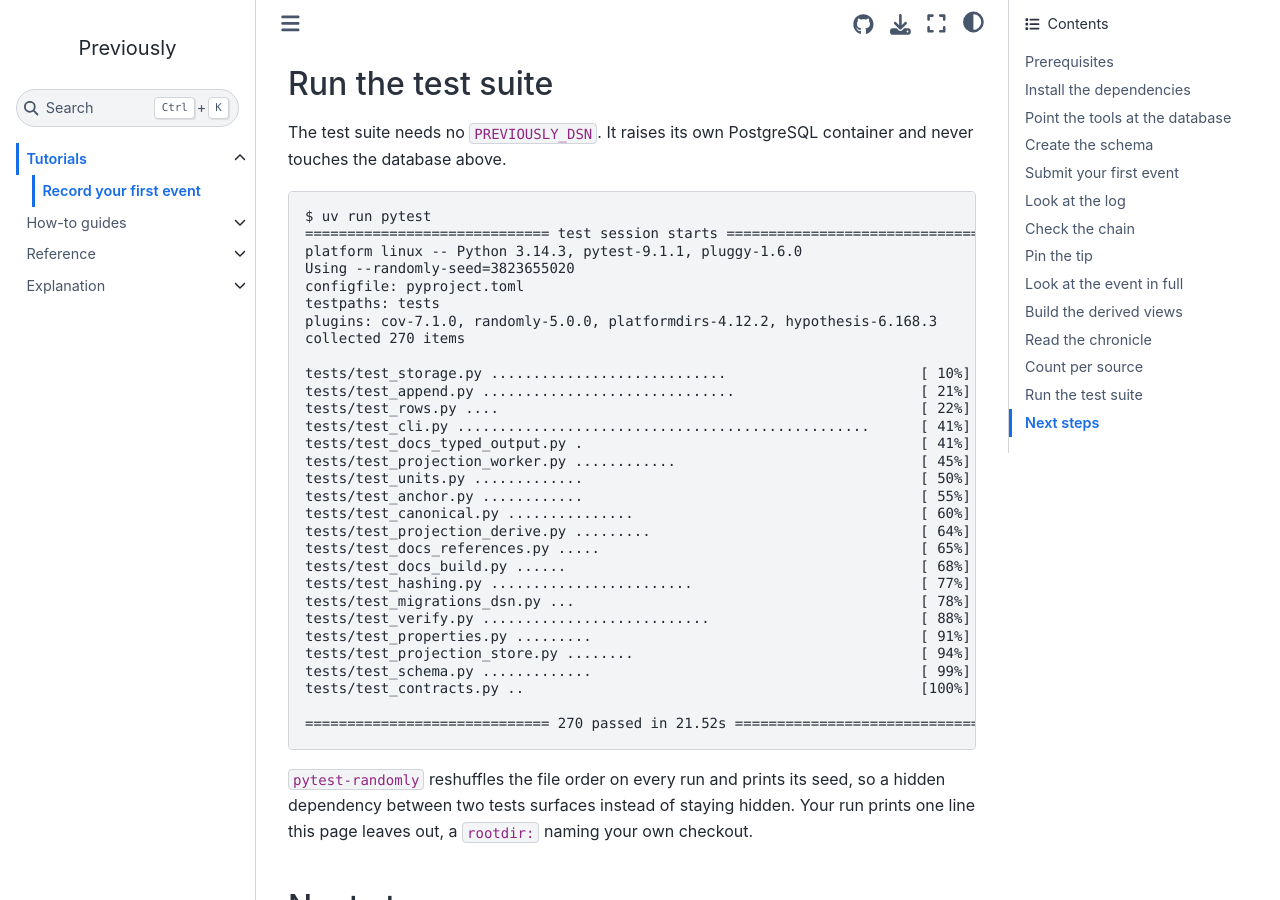
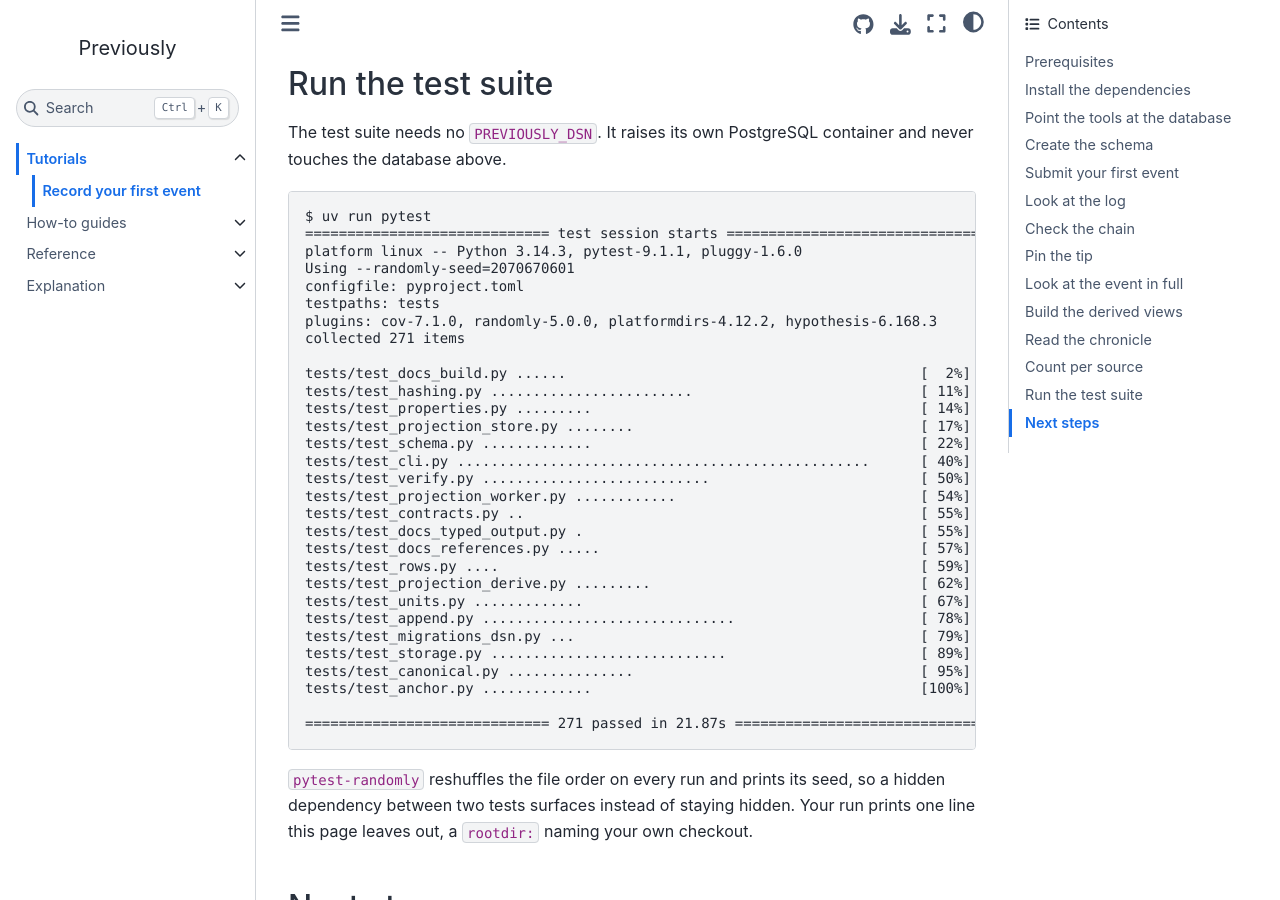
Before and after one commit to jensens/previously, a Sphinx documentation site: the page built from docs/tutorials/record-your-first-event.md, in a window 1280 px wide and 900 px high, scrolled down 4507 px. Built offline with Sphinx 7.4.7 and the Sphinx Book theme 1.1.4, drawn with Linux system fonts in a browser that asks for light colours.

Commit message:
fix: four sentences that said more than is true, and one test for the snapshot's errors
1. snapshot() docstring and concurrency.md: "a read-only transaction never
   has a serialization conflict" is what PostgreSQL's documentation says of
   Repeatable Read; both sentences now name the level.
2. The anchor id length check said "more than 19 digits" for a field
   without a digit too. It now says "longer than 19 characters", true of
   every field it refuses; a 5000-letter case joins the 5000-digit one.
   Mutation (check removed): the digit case fails with int()'s ValueError,
   the letter case with a regex mismatch, the field echoed whole in the
   "positive integer" message; restored, green.
3. No test held that snapshot() translates the storage errors. verify now
   runs in test_an_unreachable_server_shows_one_sentence and
   test_a_missing_table_shows_one_sentence, same sentence and exit code 2
   as log. Mutation (snapshot() opens its engine past the helper): both
   fail with sqlalchemy OperationalError / ProgrammingError; restored, green.
4. The comment in _cmd_log claimed show reads event and units in one
   snapshot. It reads them in two statements under READ COMMITTED; it shows
   one state because insert_event writes both in append's one transaction
   and nothing in src rewrites or deletes them.

Collected count 270 -> 271; tutorial test block retyped from a real run.

Assisted-By: Claude Opus 5.5 <noreply@anthropic.com>

````diff
--- a/docs/tutorials/record-your-first-event.md
+++ b/docs/tutorials/record-your-first-event.md
@@ -192,33 +192,33 @@ It raises its own PostgreSQL container and never touches the database above.
 $ uv run pytest
 ============================= test session starts ==============================
 platform linux -- Python 3.14.3, pytest-9.1.1, pluggy-1.6.0
-Using --randomly-seed=3823655020
+Using --randomly-seed=2070670601
 configfile: pyproject.toml
 testpaths: tests
 plugins: cov-7.1.0, randomly-5.0.0, platformdirs-4.12.2, hypothesis-6.168.3
-collected 270 items
+collected 271 items
 
-tests/test_storage.py ............................                       [ 10%]
-tests/test_append.py ..............................                      [ 21%]
-tests/test_rows.py ....                                                  [ 22%]
-tests/test_cli.py .................................................      [ 41%]
-tests/test_docs_typed_output.py .                                        [ 41%]
-tests/test_projection_worker.py ............                             [ 45%]
-tests/test_units.py .............                                        [ 50%]
-tests/test_anchor.py ............                                        [ 55%]
-tests/test_canonical.py ...............                                  [ 60%]
-tests/test_projection_derive.py .........                                [ 64%]
-tests/test_docs_references.py .....                                      [ 65%]
-tests/test_docs_build.py ......                                          [ 68%]
-tests/test_hashing.py ........................                           [ 77%]
-tests/test_migrations_dsn.py ...                                         [ 78%]
-tests/test_verify.py ...........................                         [ 88%]
-tests/test_properties.py .........                                       [ 91%]
-tests/test_projection_store.py ........                                  [ 94%]
-tests/test_schema.py .............                                       [ 99%]
-tests/test_contracts.py ..                                               [100%]
+tests/test_docs_build.py ......                                          [  2%]
+tests/test_hashing.py ........................                           [ 11%]
+tests/test_properties.py .........                                       [ 14%]
+tests/test_projection_store.py ........                                  [ 17%]
+tests/test_schema.py .............                                       [ 22%]
+tests/test_cli.py .................................................      [ 40%]
+tests/test_verify.py ...........................                         [ 50%]
+tests/test_projection_worker.py ............                             [ 54%]
+tests/test_contracts.py ..                                               [ 55%]
+tests/test_docs_typed_output.py .                                        [ 55%]
+tests/test_docs_references.py .....                                      [ 57%]
+tests/test_rows.py ....                                                  [ 59%]
+tests/test_projection_derive.py .........                                [ 62%]
+tests/test_units.py .............                                        [ 67%]
+tests/test_append.py ..............................                      [ 78%]
+tests/test_migrations_dsn.py ...                                         [ 79%]
+tests/test_storage.py ............................                       [ 89%]
+tests/test_canonical.py ...............                                  [ 95%]
+tests/test_anchor.py .............                                       [100%]
 
-============================= 270 passed in 21.52s =============================
+============================= 271 passed in 21.87s =============================
 ```
 
 `pytest-randomly` reshuffles the file order on every run and prints its seed, so a hidden dependency between two tests surfaces instead of staying hidden.
````
Also changed, not shown: docs/explanation/concurrency.md (+1 -1 lines), 5 other files.
